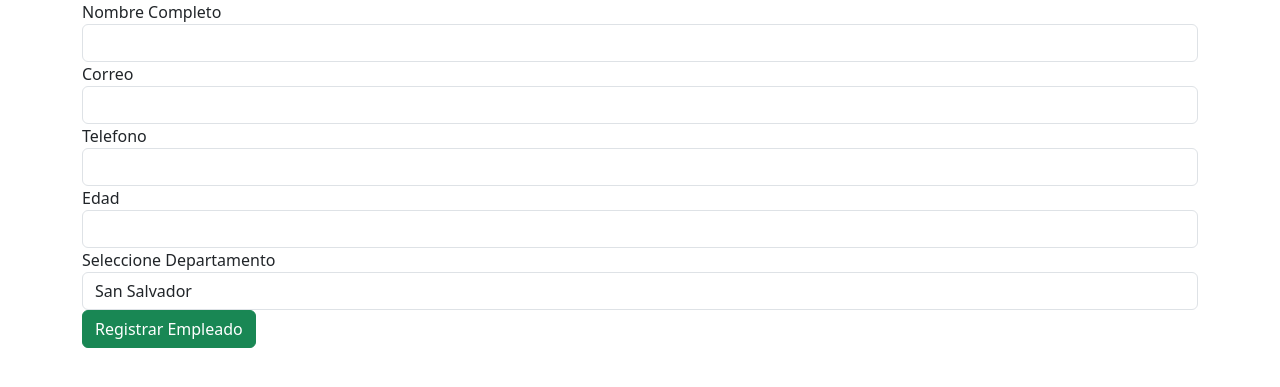
After one commit to KeniaKodigo/PRACTICA_MVC_OIM, a PHP site: page /registrarEmpleado.php in a window 1280 px wide. The commit adds this page. Shown: the top 387 px of the page. Run offline with PHP 8.4, Linux system fonts and the light colour scheme; data comes from the database, SQL or seed files in the repository.

Commit message:
metodo registrar y consultar empleado

```diff
--- /dev/null
+++ b/controller/EmpleadosController.php
@@ -0,0 +1,37 @@
+<?php
+
+require "model/Empleados.php";
+
+class EmpleadosController{
+
+    //metodo para generar la consulta de obtener todos los empleados
+    public function all(){
+        $empleado = new Empleados();
+        #ejecutamos la consulta y lo retornamos en un arreglo
+        return $empleado->getQuery("SELECT * FROM empleados")->resultQuery();
+    }
+
+    #metodo para generar la consulta de obtener todos los departamentos
+    public function allDepartment(){
+        $empleado = new Empleados();
+        #ejecutamos la consulta y lo retornamos en un arreglo
+        return $empleado->getQuery("SELECT * FROM departamento")->resultQuery();
+    }
+
+    #metodo para registrar el empleado
+    public function registerEmployee(){
+        $empleado = new Empleados();
+        if(isset($_POST['nombre'], $_POST['correo'], $_POST['telefono'], $_POST['edad'], $_POST['departamento'])){
+            return $empleado->save([
+                'nombre' => $_POST['nombre'],
+                'correo' => $_POST['correo'],
+                'telefono' => $_POST['telefono'],
+                'edad' => $_POST['edad'],
+                'idDepartamento' => $_POST['departamento']
+            ]);
+        }
+    }
+}
+
+
+?>
--- a/model/Empleados.php
+++ b/model/Empleados.php
@@ -14,7 +14,9 @@ class Empleados extends Conexion{
 
     #select * from empleados
 
+    #metodos para obtener todos los empleados
     public function getQuery($consulta){
+        //$consulta = "SELECT * FROM table"; //dml
         $this->conectar();
         $this->query = mysqli_query($this->conexion, $consulta);
         return $this; //retornamos en objeto la ejecucion de la consulta que nos manda el usuario
@@ -31,6 +33,43 @@ class Empleados extends Conexion{
         return $this->query->fetch_all(MYSQLI_ASSOC); //mandamos a llamar todos los registros de la tabla
     }
 
+    #INSERT INTO table (nombre, correo, telefono, edad, idDepartamento) VALUES ('','','');
+
+    /*$dato = array(
+        key           value
+        "nombre" => "prueba",
+        "correo" => "prueba@gmail.com",
+        "telefono" => 75899
+    );*/
+
+    public function save($data){
+        $this->conectar();
+
+        #cadena para las keys
+        $keys = array_keys($data); //[nombre, correo, telefono]
+        #implode() => convierte un arreglo a cadena
+        $keys = implode(',', $keys); //nombre, correo, telefono (string)
+
+        #cadena para el value
+        $values = array_values($data); //[prueba, prueba@gmail.com, 75899]
+        $values = "'" . implode(" ', '", $values) . "'"; //'prueba', 'prueba@gmail.com', '75899'
+
+        #INSERT INTO table (nombre, correo, telefono, edad, idDepartamento) VALUES ('','','');
+        $sql = "INSERT INTO empleados ({$keys}) VALUES ({$values})";
+
+        #ejecutamos la consulta
+        $this->query = mysqli_query($this->conexion, $sql);
+        #empty () => metodo para verificar si algo esta vacio o no
+        if(!empty($this->query)){
+            //redireccionamos a la tabla
+
+            #header() => es un metodo que nos ayudar a redireccionar a x archivo
+            header("location: index.php");
+        }else{
+            echo "Error al registrar el empleado";
+        }
+
+    }
 }
 
 
--- /dev/null
+++ b/registrarEmpleado.php
@@ -0,0 +1,49 @@
+<!DOCTYPE html>
+<html lang="en">
+<head>
+    <meta charset="UTF-8">
+    <meta http-equiv="X-UA-Compatible" content="IE=edge">
+    <meta name="viewport" content="width=device-width, initial-scale=1.0">
+    <link href="https://cdn.jsdelivr.net/npm/bootstrap@5.3.0-alpha3/dist/css/bootstrap.min.css" rel="stylesheet" integrity="sha384-KK94CHFLLe+nY2dmCWGMq91rCGa5gtU4mk92HdvYe+M/SXH301p5ILy+dN9+nJOZ" crossorigin="anonymous">
+    <title>Document</title>
+</head>
+<body>
+    <?php
+        require "./controller/EmpleadosController.php";
+        $empleado = new EmpleadosController();
+        $departamentos = $empleado->allDepartment();
+    ?>
+    <div class="container">
+    <form action="" method="POST">
+        <label for="">Nombre Completo</label>
+        <input type="text" class="form-control" name="nombre">
+
+        <label for="">Correo</label>
+        <input type="email" class="form-control" name="correo">
+
+        <label for="">Telefono</label>
+        <input type="number" class="form-control" name="telefono">
+
+        <label for="">Edad</label>
+        <input type="number" class="form-control" name="edad">
+
+        <label for="">Seleccione Departamento</label>
+        <select name="departamento" id="" class="form-control">
+            <?php
+                foreach($departamentos as $value){
+            ?>
+                <option value="<?php echo $value['Id'];  ?>"><?php echo $value['Nombre']; ?></option>
+            <?php
+                }
+            ?>
+        </select>
+
+        <input class="btn btn-success" type="submit" name="guardar" value="Registrar Empleado">
+
+    </form>
+    <?php
+        $empleado->registerEmployee();
+    ?>
+    </div>
+</body>
+</html>
```
Also changed, not shown: index.php (+34 -5 lines).
